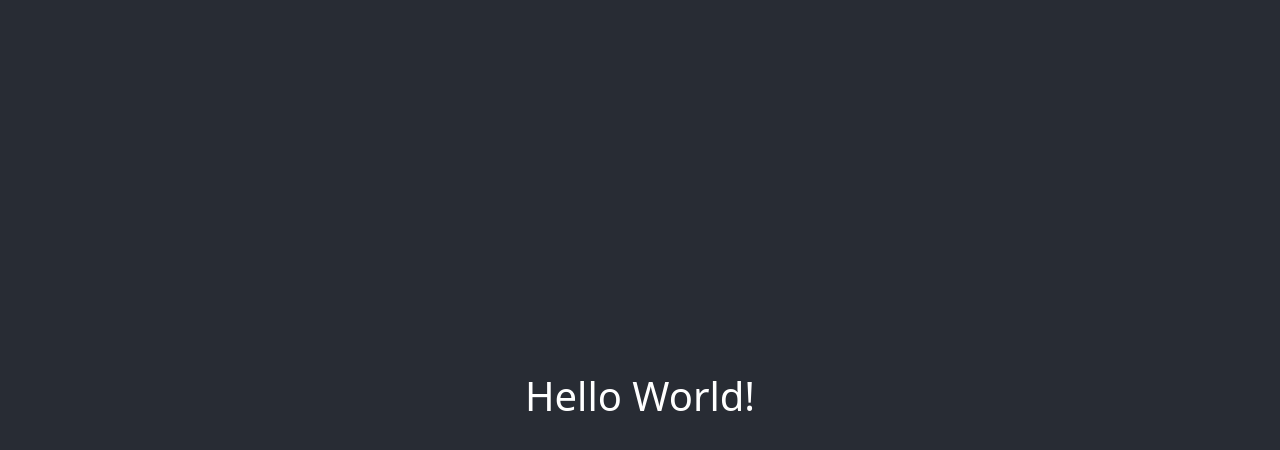
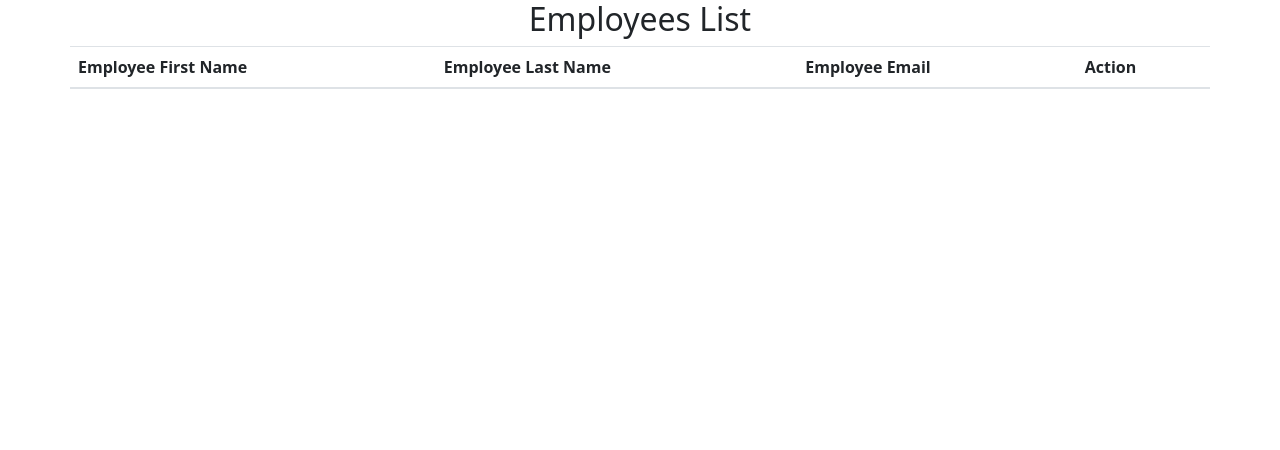
Before and after one commit to oladejomubarak/Employee-Management-App-frontend-, a React (Create React App) app: page / in a window 1280 px wide. Shown: the top 450 px of the page. Built offline with nearby package versions, Linux system fonts and the light colour scheme.

Commit message:
creating list of employees

```diff
--- a/src/App.js
+++ b/src/App.js
@@ -1,12 +1,11 @@
 import logo from './logo.svg';
 import './App.css';
+import ListEmployeeComponents from './components/ListEmployeeComponent';
 
 function App() {
   return (
-    <div className="App">
-      <header className="App-header">
-       <h1>Hello World!</h1>
-      </header>
+    <div className="container">
+      <ListEmployeeComponents />
     </div>
   );
 }
```
